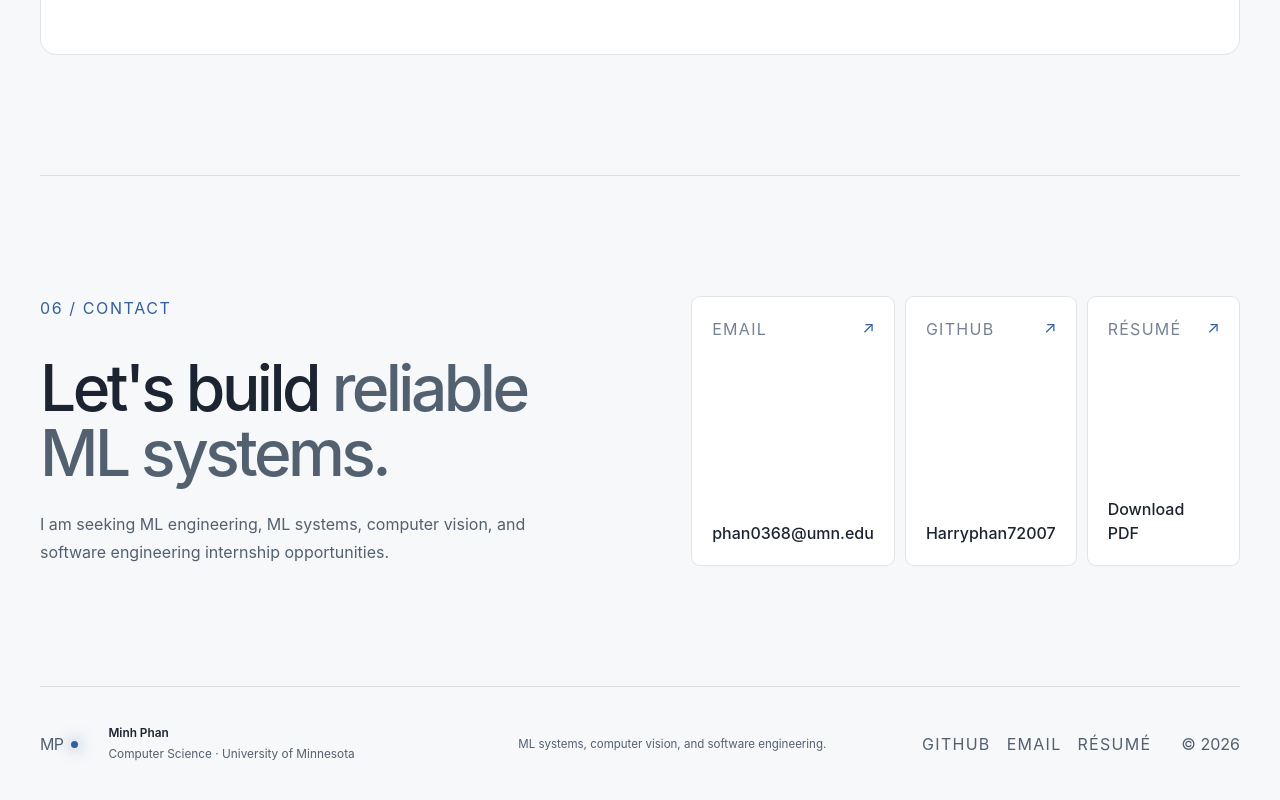
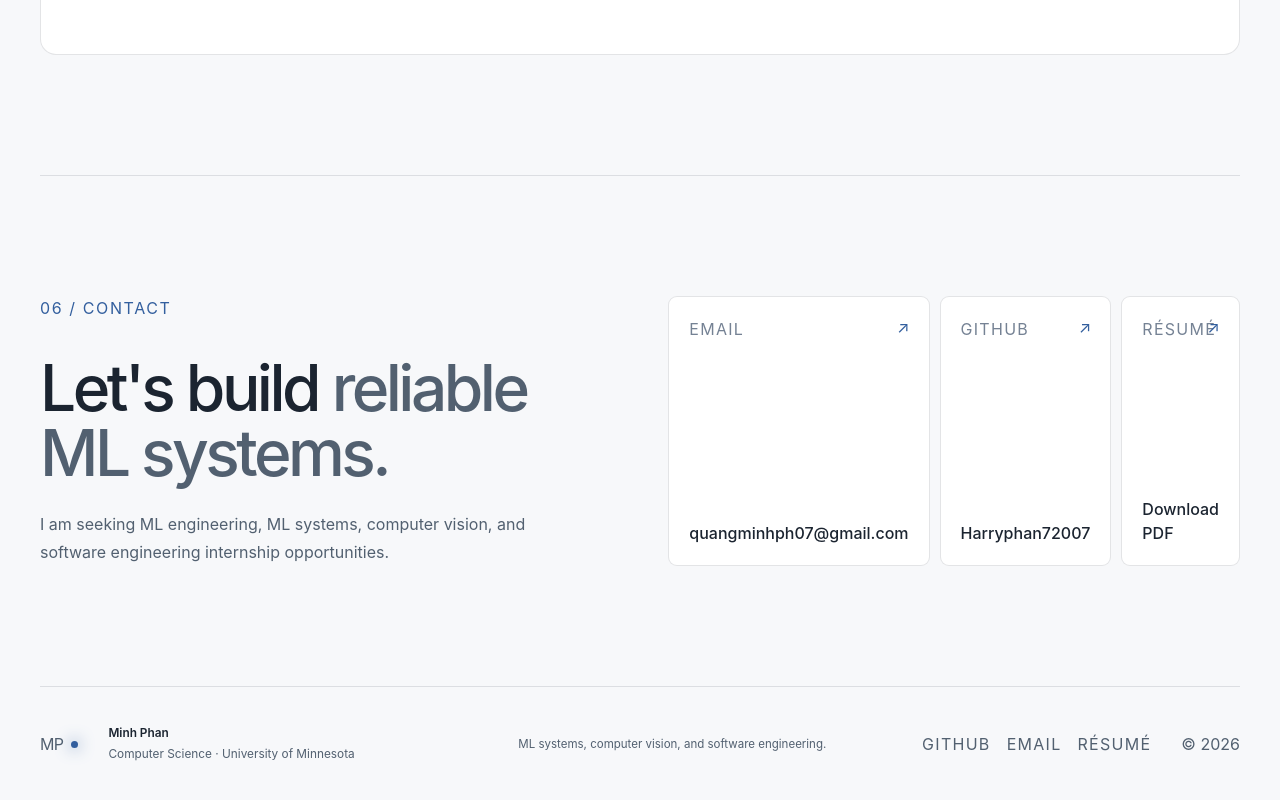
Before and after one commit to Harryphan72007/minh-phan-portfolio, a Next.js app: page / in a window 1280 px wide. Shown: the part 6696-7496 px from the top of the page. Built offline with nearby package versions, Linux system fonts and the light colour scheme.

Commit message:
Update public contact email

```diff
--- a/app/page.tsx
+++ b/app/page.tsx
@@ -4,7 +4,7 @@ import { useEffect, useRef, useState } from "react";
 
 const profileLinks = {
   github: "https://github.com/Harryphan72007",
-  email: "mailto:phan0368@umn.edu",
+  email: "mailto:quangminhph07@gmail.com",
   paper: "https://openreview.net/pdf?id=k1P5W70u2V",
   openReview: "https://openreview.net/forum?id=k1P5W70u2V",
   resume: "/quang-minh-phan-resume.pdf",
@@ -89,7 +89,7 @@ const personSchema = {
   "@type": "Person",
   name: "Minh Phan",
   alternateName: "Quang Minh Phan",
-  email: "phan0368@umn.edu",
+  email: "quangminhph07@gmail.com",
   url: "https://harryphan72007.github.io/minh-phan-portfolio/",
   sameAs: [profileLinks.github],
   affiliation: {
@@ -459,7 +459,7 @@ export default function Home() {
             </p>
           </div>
           <div className="contact-actions reveal">
-            <a href={profileLinks.email}><span>Email</span><b>phan0368@umn.edu</b><Arrow /></a>
+            <a href={profileLinks.email}><span>Email</span><b>quangminhph07@gmail.com</b><Arrow /></a>
             <a href={profileLinks.github} target="_blank" rel="noopener noreferrer">
               <span>GitHub</span><b>Harryphan72007</b><Arrow />
             </a>
```
